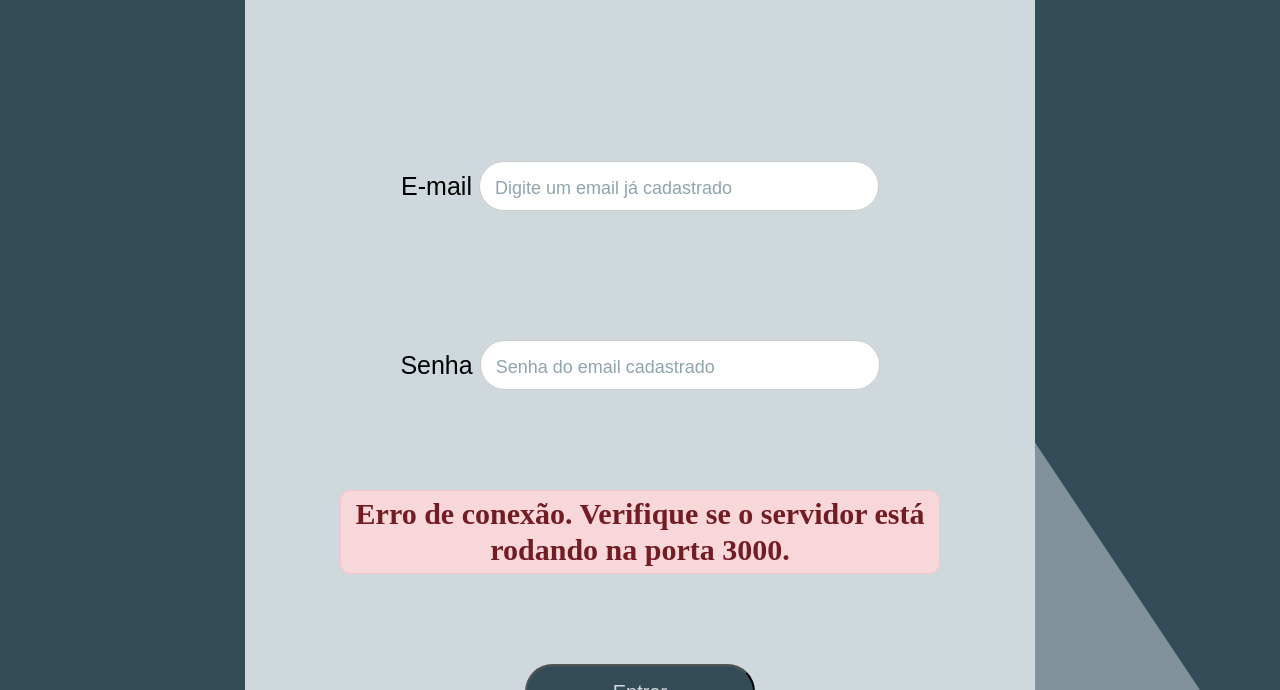
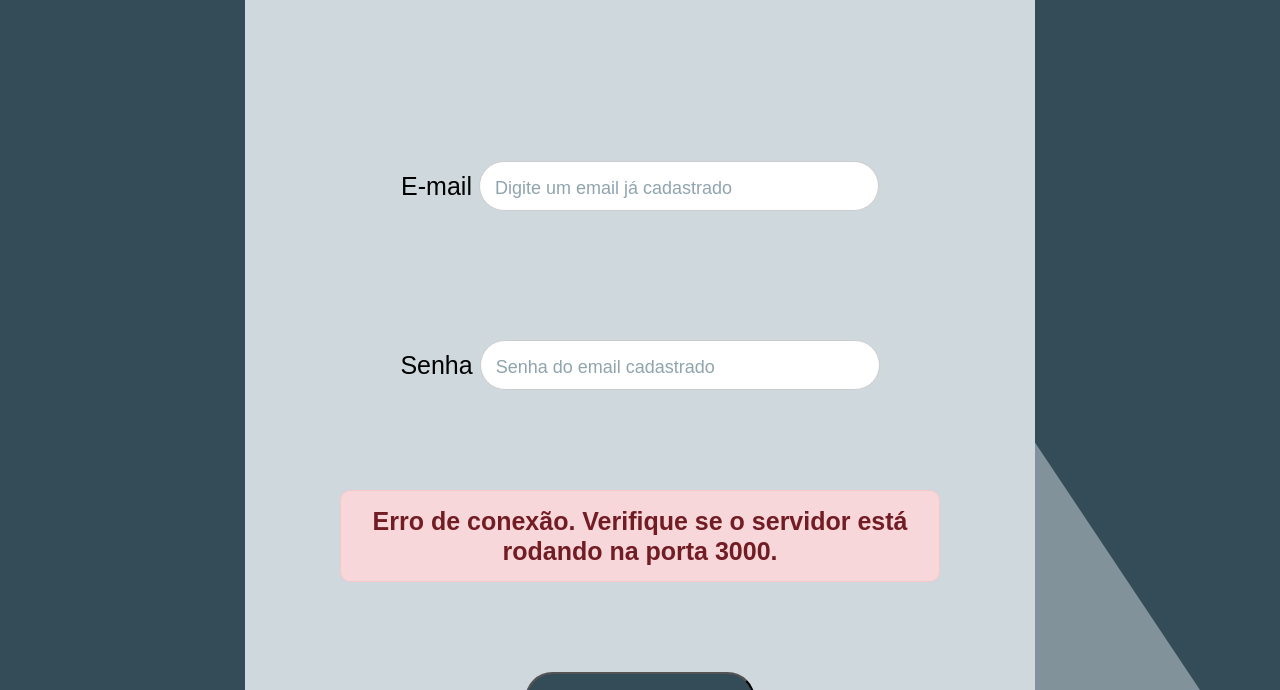
Before and after one commit to AnaClaraK/RotaCerta, a plain HTML site: page sistema/frontend/login.html in a window 1280 px wide. Both pictures are taken after a click on the button "Entrar". Shown: the part 110-800 px from the top of the page. Drawn offline with Linux system fonts and the light colour scheme; no server answers.

Commit message:
Update stylelog.css

```diff
--- a/sistema/frontend/stylelog.css
+++ b/sistema/frontend/stylelog.css
@@ -176,14 +176,15 @@ html, body {
 
 .respostas {
     font-weight: bold;
-    padding: 0;
+    padding: 10px;
     margin: 0;
     text-align: center;
     opacity:0;
     transition: opacity 0.3s ease-in-out;
     word-break: break-word;
-    font-size: 30px;
+    font-size: 25px;
     line-height: 1.2;
+    font-family: 'nunito', sans-serif;
 }
 
 .container-fim-success,
```
